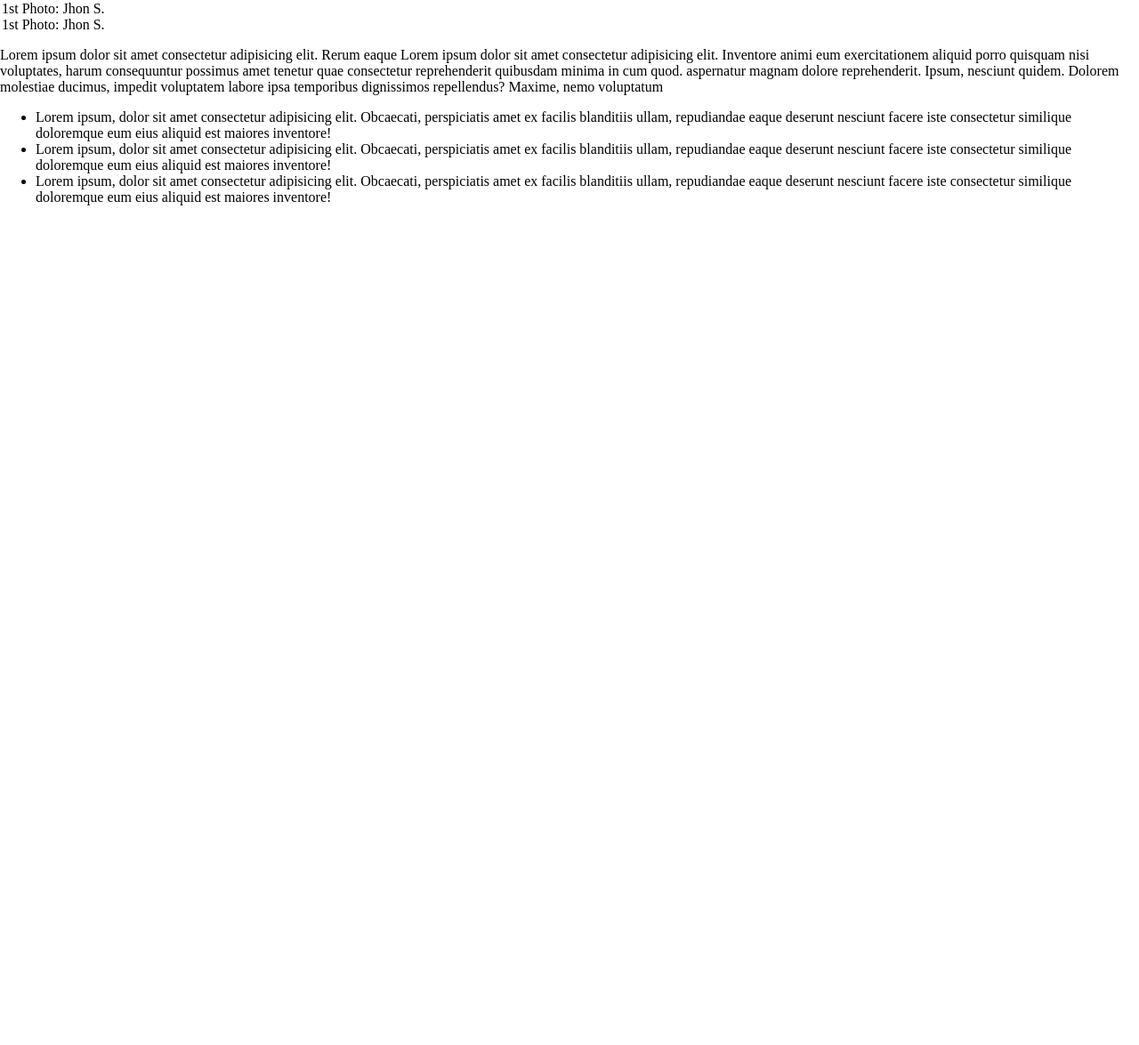
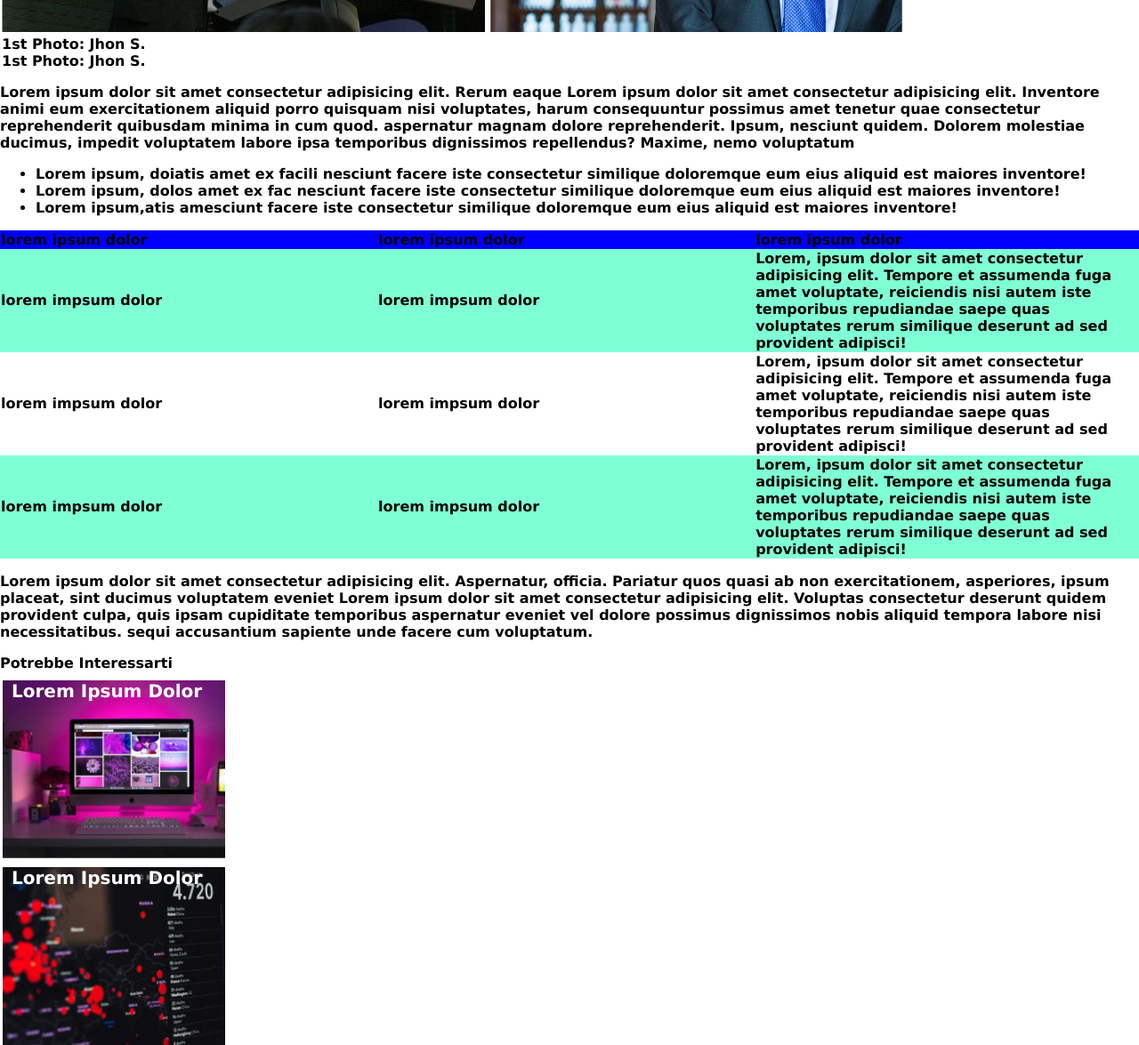
Before and after one commit to MatteoLoddo/html-css-booleaner, a plain HTML site: page index.html in a window 1280 px wide. Shown: the part 677-1852 px from the top of the page at 89% size. Before the commit the page ends 924 px from the top, so only its background shows below. Drawn offline with Linux system fonts and the light colour scheme.

Commit message:
aggiunta tabella e footer

```diff
--- a/CSS/style.css
+++ b/CSS/style.css
@@ -1,5 +1,8 @@
 body{
     margin: 0;
+    font-family: Arial, Helvetica, sans-serif;
+    font-family: Verdana, Tahoma, sans-serif;
+    font-weight: 600;
 
 }
 
@@ -21,12 +24,49 @@ header{
 
 }
 
+
 figure{
     width: 100%;
     margin-left: 2px;
+}
 
-}
 
 .Unorder-list{
     text-align: left;
 }
+
+table{
+    border-collapse: collapse;
+}
+
+
+th{
+    text-align: left;
+    width: 500px;
+    background-color: blue;
+}
+
+.tr-color{
+    background-color: aquamarine;
+}
+
+.ADfooter{
+    background-size: cover;
+    width: 250px;
+    height: 200px;
+    font-size: 20px;
+    color: white;
+    margin-top: 10px ;
+    margin-left: 3px;
+}
+.AD-Pc{
+    background-image: url("../img/monitor.jpg");
+}
+
+.AD-Graph{
+    background-image: url("../img/graph.jpg");
+}
+
+.Text-AD{
+    margin: 10px;
+}
--- a/index.html
+++ b/index.html
@@ -13,7 +13,8 @@
     <main>
         <section id="Doc-Intro">
             <h1>Internet deve essere al servizio del "bene pubblico":il manifesto di Tim Berners-Lee</h1>
-            <span class="Writed">Scritto da <span class="Writed-By">The Booleaner</span><br><span class="Writed-Date">il 10/30/2020</span></span>
+            <h3>Scritto da</h3>
+            <span>il 30/10/2020</span>
             <figure>
                 <img class="img-Tim" src="img/tim-1.jpg" alt="Photo Tim">
                 <img class="img-Tim" src="img/tim-2.jpg" alt="Photo Tim">
@@ -26,20 +27,62 @@
 
         <section >
             <ul>
-                <li>Lorem ipsum, dolor sit amet consectetur adipisicing elit. Obcaecati, perspiciatis amet ex facilis blanditiis ullam, repudiandae eaque deserunt nesciunt facere iste consectetur similique doloremque eum eius aliquid est maiores inventore!</li>
-                <li>Lorem ipsum, dolor sit amet consectetur adipisicing elit. Obcaecati, perspiciatis amet ex facilis blanditiis ullam, repudiandae eaque deserunt nesciunt facere iste consectetur similique doloremque eum eius aliquid est maiores inventore!</li>
-                <li>Lorem ipsum, dolor sit amet consectetur adipisicing elit. Obcaecati, perspiciatis amet ex facilis blanditiis ullam, repudiandae eaque deserunt nesciunt facere iste consectetur similique doloremque eum eius aliquid est maiores inventore!</li>
+                <li>Lorem ipsum, doiatis amet ex facili nesciunt facere iste consectetur similique doloremque eum eius aliquid est maiores inventore!</li>
+                <li>Lorem ipsum, dolos amet ex fac nesciunt facere iste consectetur similique doloremque eum eius aliquid est maiores inventore!</li>
+                <li>Lorem ipsum,atis amesciunt facere iste consectetur similique doloremque eum eius aliquid est maiores inventore!</li>
             </ul>
         </section>
 
-        <section id="Table">
-            <thead>
-                <th></th>
-            </thead>
+        <section>
+            <table>
+                <thead>
+                    <tr>
+                        <th colspan="1">lorem ipsum dolor</th>
+                        <th colspan="1">lorem ipsum dolor</th>
+                        <th colspan="1">lorem ipsum dolor</th>
+                    </tr>
+                </thead>
+
+                <tbody>
+                    <tr class="tr-color">
+                        <td>lorem impsum dolor</td>
+                        <td>lorem impsum dolor</td>
+                        <td>Lorem, ipsum dolor sit amet consectetur adipisicing elit. Tempore et assumenda fuga amet voluptate, reiciendis nisi autem iste temporibus repudiandae saepe quas voluptates rerum similique deserunt ad sed provident adipisci!</td>
+                    </tr>
+
+                    <tr>
+                        <td>lorem impsum dolor</td>
+                        <td>lorem impsum dolor</td>
+                        <td>Lorem, ipsum dolor sit amet consectetur adipisicing elit. Tempore et assumenda fuga amet voluptate, reiciendis nisi autem iste temporibus repudiandae saepe quas voluptates rerum similique deserunt ad sed provident adipisci!</td>
+                    </tr>
+
+                    <tr class="tr-color">
+                        <td>lorem impsum dolor</td>
+                        <td>lorem impsum dolor</td>
+                        <td>Lorem, ipsum dolor sit amet consectetur adipisicing elit. Tempore et assumenda fuga amet voluptate, reiciendis nisi autem iste temporibus repudiandae saepe quas voluptates rerum similique deserunt ad sed provident adipisci!</td>
+                    </tr>
+                </tbody>
+            </table>
         </section>
-
+        <section class="">
+            <p>Lorem ipsum dolor sit amet consectetur adipisicing elit. Aspernatur, officia. Pariatur quos quasi ab non exercitationem, asperiores, ipsum placeat, sint ducimus voluptatem eveniet Lorem ipsum dolor sit amet consectetur adipisicing elit. Voluptas consectetur deserunt quidem provident culpa, quis ipsam cupiditate temporibus aspernatur eveniet vel dolore possimus dignissimos nobis aliquid tempora labore nisi necessitatibus. sequi accusantium sapiente unde facere cum voluptatum.</p>
+        </section>
     </main>
 
-    <footer></footer>
+    <footer>
+        <span>Potrebbe Interessarti</span>
+        <div class="ADfooter AD-Pc">
+            <span class="Text-AD">
+                <strong>Lorem Ipsum Dolor</strong>
+            </span>
+        </div>
+
+        <div class="ADfooter AD-Graph">
+            <span class="Text-AD">
+                <strong>Lorem Ipsum Dolor</strong>
+            </span>
+        </div>
+
+    </footer>
 </body>
 </html>
```
